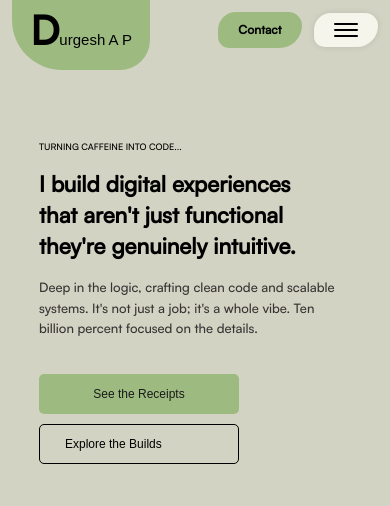
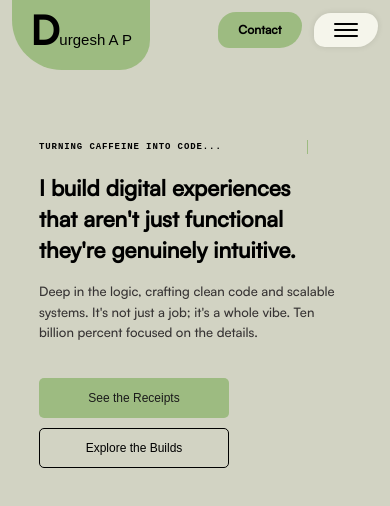
Before and after one commit to Durgesh3805/Portfolio, a Next.js app: page / in a window 390 px wide. Shown: the top 506 px of the page. Built offline with nearby package versions, Linux system fonts and the light colour scheme.

Commit message:
Implemented hero section

```diff
--- a/app/components/hero/Hero.js
+++ b/app/components/hero/Hero.js
@@ -1,25 +1,81 @@
-// app/components/hero/Hero.js
-'use client'; // This is important if you use client-side features like state or effects later
+'use client';
 
-import styles from './Hero.module.css'; // Import the new CSS module
+import { useEffect, useRef } from 'react';
+import styles from './Hero.module.css';
 
 export default function Hero() {
+  const animatedOnScrollRef = useRef([]);
+
+  // --- THIS FUNCTION IS THE ONLY CHANGE ---
+  // It now uses window.open to open the PDF in a new tab
+  const handleOpenResume = () => {
+    window.open('docs/CV.pdf', '_blank');
+  };
+
+  useEffect(() => {
+    const observer = new IntersectionObserver(
+      (entries) => {
+        entries.forEach((entry) => {
+          if (entry.isIntersecting) {
+            entry.target.classList.add(styles.visible);
+            observer.unobserve(entry.target); // Animate only once
+          }
+        });
+      },
+      {
+        threshold: 0.1, // Trigger animation when 10% of the element is visible
+      }
+    );
+
+    animatedOnScrollRef.current.forEach((el) => {
+      if (el) {
+        observer.observe(el);
+      }
+    });
+
+    // Clean up the observer when the component is unmounted
+    return () => {
+      animatedOnScrollRef.current.forEach((el) => {
+        if (el) {
+          observer.unobserve(el);
+        }
+      });
+    };
+  }, []);
+
   return (
     <section className={styles.hero}>
       <div className={styles.heroInner}>
-        <p className={styles.subtitle}>TURNING CAFFEINE INTO CODE...</p>
-        <h1 className={styles.mainHeading}>
-            I build digital experiences <br /> that aren't just functional<br /> they're genuinely intuitive.        </h1>
-        <p className={styles.description}>
+        <p className={`${styles.subtitle} ${styles.typewriter}`}>
+          TURNING CAFFEINE INTO CODE...
+        </p>
+
+        <h1
+          className={`${styles.mainHeading} ${styles.hidden} ${styles.delay2}`}
+          ref={(el) => animatedOnScrollRef.current[0] = el}
+        >
+          I build digital experiences <br /> that aren't just functional<br /> they're genuinely intuitive.
+        </h1>
+        <p
+          className={`${styles.description} ${styles.hidden} ${styles.delay3}`}
+          ref={(el) => animatedOnScrollRef.current[1] = el}
+        >
           Deep in the logic, crafting clean code and scalable systems. It's not just a job; it's a whole vibe. Ten billion percent focused on the details.
         </p>
-        <div className={styles.buttonsContainer}>
-          <button className={styles.primaryButton}>See the Receipts</button>
+        <div
+          className={`${styles.buttonsContainer} ${styles.hidden} ${styles.delay4}`}
+          ref={(el) => animatedOnScrollRef.current[2] = el}
+        >
+          {/* Now this button will open the resume in a new tab */}
+          <button className={styles.primaryButton} onClick={handleOpenResume}>
+            See the Receipts
+          </button>
           <button className={styles.secondaryButton}>Explore the Builds</button>
         </div>
+
         <div className={styles.scrollIndicator}>
           <p>Scroll to explore</p>
-          <span className={styles.arrowDown}></span> {/* Placeholder for an arrow icon */}
+          <span className={styles.arrowDown}></span>
         </div>
       </div>
     </section>
--- a/app/components/hero/Hero.module.css
+++ b/app/components/hero/Hero.module.css
@@ -17,9 +17,13 @@
   width: 100%;
   padding-bottom: 5rem; /* Add some space at the bottom */
   padding-top: calc(var(--header-height, 8rem));
+  user-select: none; /* Standard syntax */
+  -webkit-user-select: none; /* Safari */
+  -moz-user-select: none; /* Firefox */
+  -ms-user-select: none; /* Internet Explorer/Edge */
 }
 
-/* --- Base Animation Styles --- */
+/* --- Base Scroll Animation Styles --- */
 .hidden {
   opacity: 0;
   transform: translateY(20px);
@@ -31,18 +35,43 @@
   transform: translateY(0);
 }
 
-/* --- Staggered Delay Classes --- */
-.delay1 { transition-delay: 200ms; }
-.delay2 { transition-delay: 300ms; }
-.delay3 { transition-delay: 400ms; }
-.delay4 { transition-delay: 500ms; }
+/* --- Staggered Delay Classes (for scroll) --- */
+.delay2 { transition-delay: 200ms; }
+.delay3 { transition-delay: 300ms; }
+.delay4 { transition-delay: 400ms; }
 
 
 .subtitle {
   font-size: 1.2rem;
-  font-weight: 500;
-  color: #000; /* Slightly lighter than main text */
+  font-weight: 700;
+  color: #000;
   margin-bottom: 1.5rem;
+  /* Monospaced font for a better typewriter feel */
+  font-family: 'Courier New', Courier, monospace;
+}
+
+/* --- Typewriter Animation --- */
+.typewriter {
+  display: inline-block;
+  overflow: hidden;
+  border-right: .15em solid #9dbb81; /* The typewriter cursor */
+  white-space: nowrap;
+  letter-spacing: .1em;
+  animation:
+    typing 4s steps(29, end),
+    blink-caret .75s step-end infinite;
+}
+
+/* The typing effect keyframe */
+@keyframes typing {
+  from { width: 0 }
+  to { width: 100% }
+}
+
+/* The typewriter cursor effect keyframe */
+@keyframes blink-caret {
+  from, to { border-color: transparent }
+  50% { border-color: #9dbb81; }
 }
 
 .mainHeading {
@@ -73,7 +102,7 @@
   border-radius: 0.5rem;
   font-size: 1.2rem;
   cursor: pointer;
-  transition: background-color 0.3s ease, color 0.3s ease, transform 0.2s ease;
+  transition: background-color 0.3s ease, color 0.3s ease, transform 0.2s ease, border-color 0.3s ease;
   font-weight: 500;
 }
 
@@ -143,7 +172,6 @@
 @media (max-width: 768px) {
   .hero {
     padding: 0 10%;
-
   }
   .heroInner {
     padding-bottom: 3rem;
@@ -155,17 +183,21 @@
   .description {
     font-size: 1.3rem;
     max-width: 95%; /* Allow description to take more width */
-
   }
   .buttonsContainer {
+
     flex-direction: column; /* Stack buttons vertically */
     gap: 1rem;
-    width: fit-content; /* Make container fit content for centering */
+    width: fit-content;
+    align-items: center;
+    text-align: center;/* Make container fit content for centering */
   }
   .primaryButton,
   .secondaryButton {
-    width: 200px; /* Fixed width for stacked buttons */
+    width: 190px;
+    justify-content: center /* Fixed width for stacked buttons */
   }
+
   .scrollIndicator {
     display: none; /* Hide scroll indicator on very small screens */
   }
```
Also changed, not shown: 1 other file (tests, documents, lock files or other folders).
